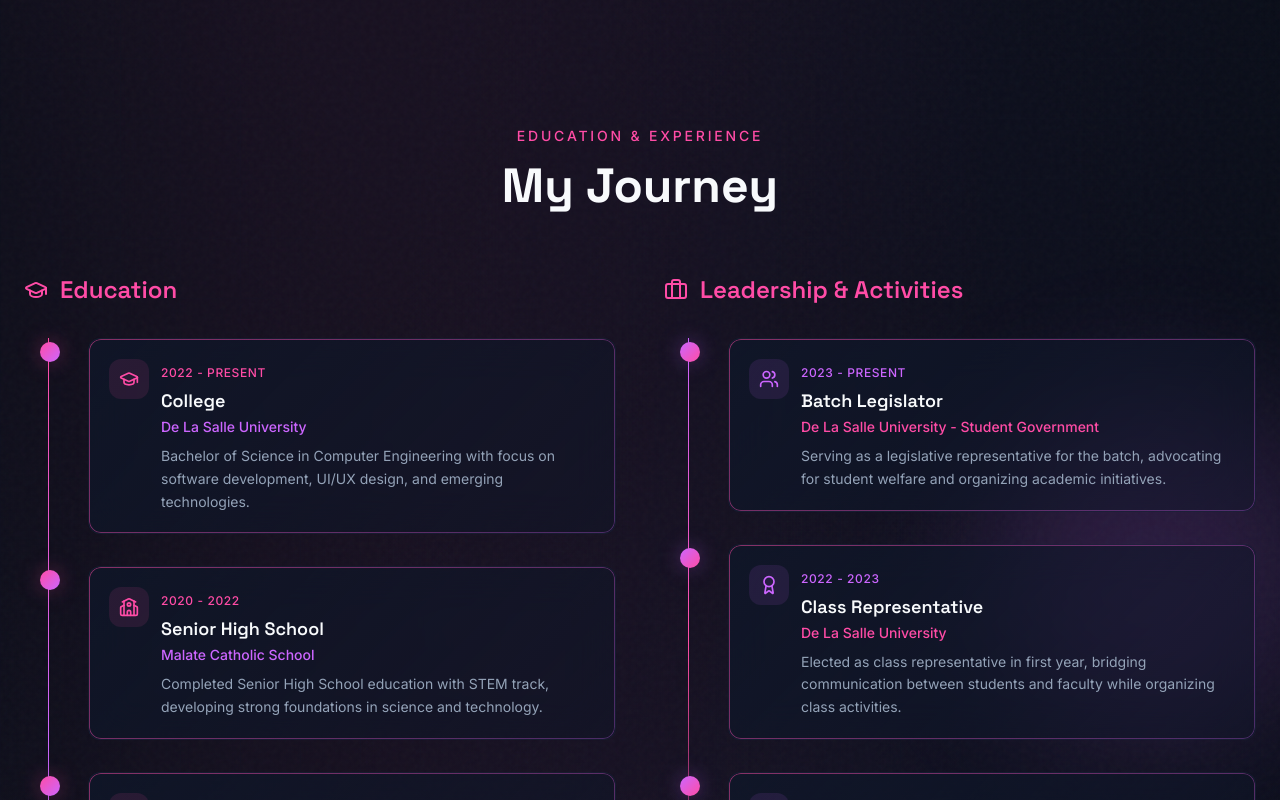
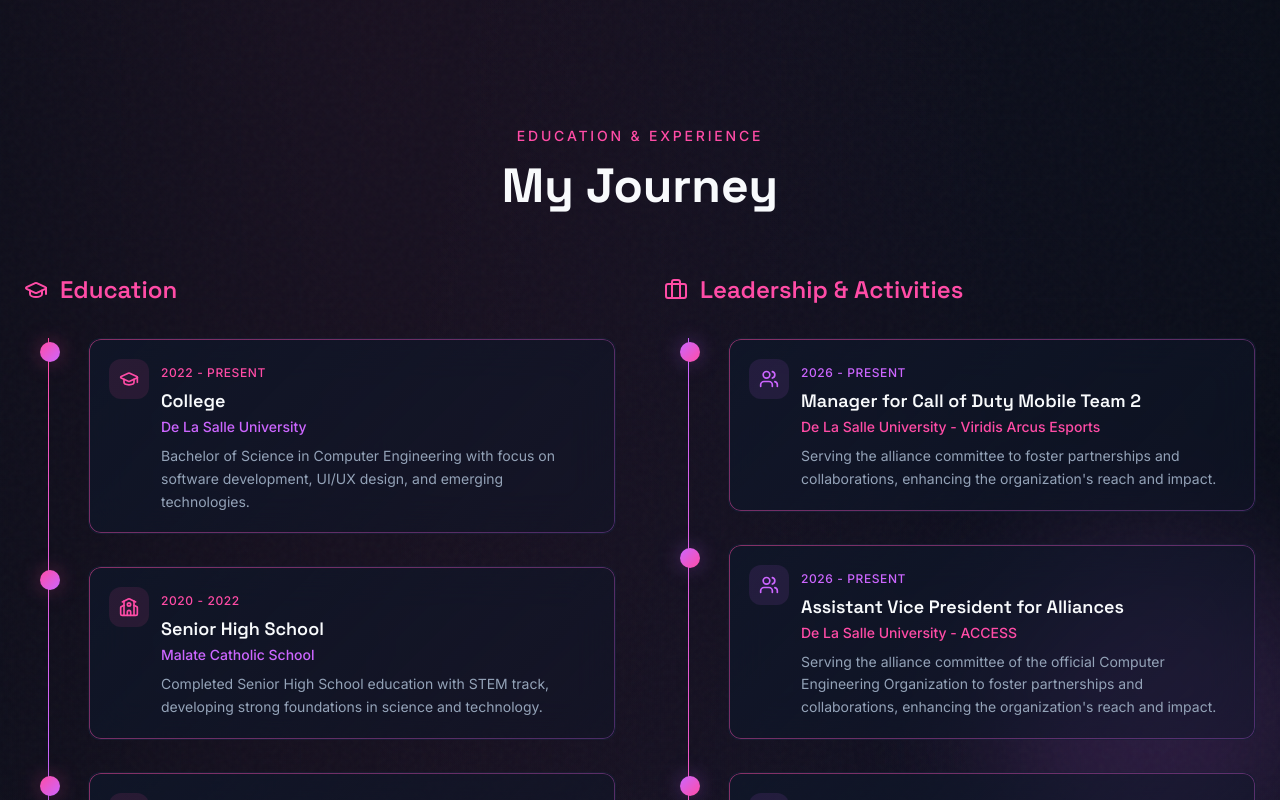
Before and after one commit to zysahidulla/zysahidulla.github.io, a React (Vite) app: page / in a window 1280 px wide. Shown: the part 2911-3711 px from the top of the page. Built offline with nearby package versions, Linux system fonts and the light colour scheme; no server answers; the HTML template or start-up script is replaced by a standard one.

Commit message:
Updated Age & Experience

```diff
--- a/src/components/AboutSection.tsx
+++ b/src/components/AboutSection.tsx
@@ -26,7 +26,7 @@ const specializations = [
 ];
 
 const bioInfo = [
-  { icon: Calendar, label: 'Age', value: '21 Years Old' },
+  { icon: Calendar, label: 'Age', value: '22 Years Old' },
   { icon: MapPin, label: 'Location', value: 'Manila, Philippines' },
   { icon: GraduationCap, label: 'Education', value: 'BS in Computer Engineering' },
   { icon: Mail, label: 'Email', value: 'zysahidulla@gmail.com' },
@@ -113,7 +113,7 @@ const AboutSection = () => {
             transition={{ duration: 0.8, delay: 0.4 }}
           >
             <div className="glass-card rounded-2xl p-8 border-gradient">
-              <h3 className="text-2xl font-bold mb-4 font-display">Bridging Code & Creativity</h3>
+              <h3 className="text-2xl font-bold mb-4 font-display">About Me</h3>
               <p className="text-lg text-muted-foreground leading-relaxed mb-6">
                 As a student passionate about technology and design, I'm on a mission to create
                 digital experiences that make a difference. My journey spans across multiple
--- a/src/components/ExperienceSection.tsx
+++ b/src/components/ExperienceSection.tsx
@@ -36,23 +36,44 @@ const education = [
 
 const experiences = [
   {
+    title: 'Manager for Call of Duty Mobile Team 2',
+    organization: 'De La Salle University - Viridis Arcus Esports',
+    period: '2026 - Present',
+    description: 'Serving the alliance committee to foster partnerships and collaborations, enhancing the organization\'s reach and impact.',
+    icon: Users,
+  },
+  {
+    title: 'Assistant Vice President for Alliances',
+    organization: 'De La Salle University - ACCESS',
+    period: '2026 - Present',
+    description: 'Serving the alliance committee of the official Computer Engineering Organization to foster partnerships and collaborations, enhancing the organization\'s reach and impact.',
+    icon: Users,
+  },
+  {
+    title: 'Director for Student Services & Welfare',
+    organization: 'De La Salle University - Engineering College Government (ECG)',
+    period: '2025 - 2026',
+    description: 'Leading and helping to enhance student services and welfare, ensuring a supportive environment for all engineering students.',
+    icon: Users,
+  },
+  {
     title: 'Batch Legislator',
-    organization: 'De La Salle University - Student Government',
-    period: '2023 - Present',
-    description: 'Serving as a legislative representative for the batch, advocating for student welfare and organizing academic initiatives.',
+    organization: 'De La Salle University - University Student Government (USG)',
+    period: '2023 - 2025',
+    description: 'Serving as a legislative representative for the batch, advocating for student welfare and writing bills, policies, and resolutions to improve the student experience.',
     icon: Users,
   },
   {
     title: 'Class Representative',
     organization: 'De La Salle University',
-    period: '2022 - 2023',
-    description: 'Elected as class representative in first year, bridging communication between students and faculty while organizing class activities.',
+    period: '2023 - 2024',
+    description: 'Chosen as class representative in first year, bridging communication between students and faculty while organizing class activities.',
     icon: Award,
   },
   {
     title: 'Journalism Club Member',
-    organization: 'Malate Catholic School',
-    period: '2019 - 2022',
+    organization: 'Malate Catholic School - The Clarionette',
+    period: '2019 - 2023',
     description: 'Active member of the journalism club, contributing to school publications and developing writing and communication skills.',
     icon: Briefcase,
   },
```
